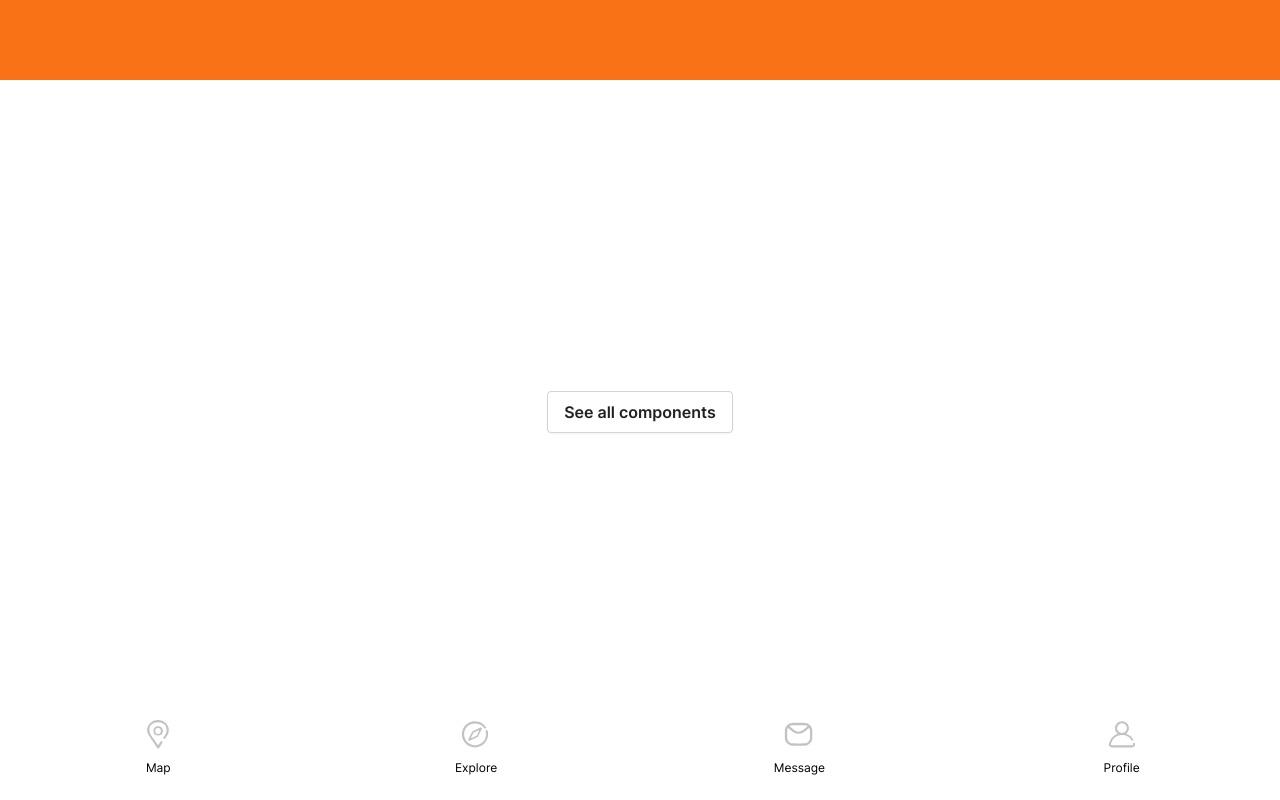
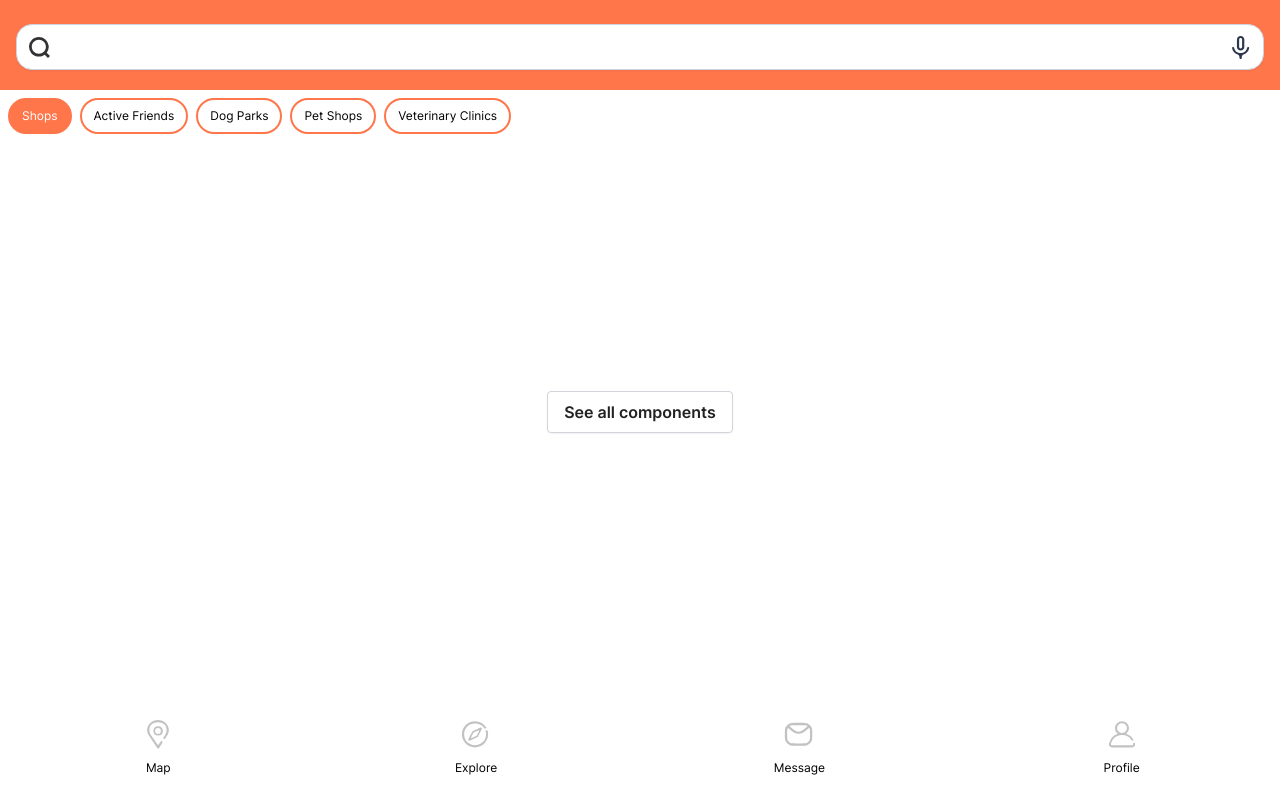
Before and after one commit to resistantJs/woofwoof, a Next.js app: page / in a window 1280 px wide. Built offline with nearby package versions, Linux system fonts and the light colour scheme.

Commit message:
testexplore

```diff
--- a/src/components/SearchBar.tsx
+++ b/src/components/SearchBar.tsx
@@ -1,11 +1,59 @@
-
-
-export default function SearchBar(){
-    return(
-        <>
-            <section className='fixed top-0 left-0 right-0 flex w-full  justify-around  text-lg bg-orange-500 py-10'>
-
-            </section>
-        </>
-    )
+export default function SearchBar() {
+  const filters = ['Shops', 'Active Friends', 'Dog Parks', 'Pet Shops','Veterinary Clinics'];
+  return (
+    <>
+      <section className='fixed top-0 left-0 right-0  w-full  justify-around   text-lg'>
+        <form className='w-full bg-orange px-4 py-5'>
+          <label className=' relative left-0 flex'>
+            <input
+              className='mt-1 block w-full rounded-2xl border border-slate-300 bg-white px-10 py-3 text-sm placeholder-slate-400 shadow-sm
+focus:border-sky-500 focus:outline-none focus:ring-1 focus:ring-sky-500'
+              type='text'
+              name='Search'
+            />
+            <div className='absolute right-3 self-center pt-1'>
+              <svg
+                width='23'
+                height='23'
+                viewBox='0 0 23 23'
+                fill='none'
+                xmlns='http://www.w3.org/2000/svg'
+              >
+                <path
+                  d='M11.625 14.5263C13.6704 14.5263 15.3091 12.9042 15.3091 10.8947L15.3214 3.63158C15.3214 1.62211 13.6704 0 11.625 0C9.57964 0 7.92857 1.62211 7.92857 3.63158V10.8947C7.92857 12.9042 9.57964 14.5263 11.625 14.5263ZM10.1464 3.51053C10.1464 2.71158 10.8118 2.05789 11.625 2.05789C12.4382 2.05789 13.1036 2.71158 13.1036 3.51053L13.0912 11.0158C13.0912 11.8147 12.4382 12.4684 11.625 12.4684C10.8118 12.4684 10.1464 11.8147 10.1464 11.0158V3.51053ZM19.2027 10.8947C18.6243 10.8947 18.1654 11.3675 18.0665 11.9374C17.5346 15.0036 14.6899 17.0684 11.625 17.0684C8.56013 17.0684 5.71544 15.0036 5.18346 11.9374C5.08458 11.3675 4.62574 10.8947 4.04732 10.8947V10.8947C3.4689 10.8947 2.9925 11.3662 3.07219 11.9391C3.49553 14.9828 5.73634 17.5058 8.61324 18.5732C9.60421 18.9408 10.3929 19.8128 10.3929 20.8698V21.7679C10.3929 22.4483 10.9445 23 11.625 23V23C12.3055 23 12.8571 22.4484 12.8571 21.7679V20.8728C12.8571 19.8149 13.6482 18.9429 14.6406 18.5764C17.5165 17.5143 19.756 14.9904 20.1782 11.9392C20.2575 11.3662 19.7811 10.8947 19.2027 10.8947V10.8947Z'
+                  fill='#2D384C'
+                />
+              </svg>
+            </div>
+            <div className=' absolute left-3 self-center pt-1'>
+              <svg
+                xmlns='http://www.w3.org/2000/svg'
+                width='23'
+                height='23'
+                fill='none'
+                viewBox='0 0 23 23'
+              >
+                <path
+                  fill='#333'
+                  fillRule='evenodd'
+                  d='M18.702 16.745L22 20.02 20.006 22l-3.319-3.296C12.511 21.737 6.685 21.05 3.34 17.13a9.747 9.747 0 01.625-13.334C7.66.202 13.526.055 17.4 3.46a9.748 9.748 0 011.301 13.286zM10.846 3.807c-3.891 0-7.046 3.132-7.046 6.997 0 3.864 3.155 6.997 7.046 6.997 3.892 0 7.046-3.132 7.046-6.997 0-3.865-3.154-6.997-7.046-6.997z'
+                  clipRule='evenodd'
+                ></path>
+              </svg>
+            </div>
+          </label>
+        </form>
+        <div className=' mt-2 flex gap-2 overflow-x-auto whitespace-nowrap px-2 text-xs'>
+          {filters.map((filter, i) => (
+            <div
+              key={i}
+              className={`rounded-full border-2 border-orange  px-3 py-2 ${i == 0 && ' text-white bg-orange' }`}
+            >
+              {filter}
+            </div>
+          ))}
+        </div>
+      </section>
+    </>
+  );
 }
--- a/src/components/nav.tsx
+++ b/src/components/nav.tsx
@@ -4,7 +4,7 @@ export default function Nav() {
   return (
     <>
       <section className='fixed bottom-0 left-0 right-0 flex w-full  justify-around  text-lg'>
-        <Link href='/map'>
+        <Link href='/'>
           <div className='bg-white p-6 text-center text-xs'>
             <svg
               xmlns='http://www.w3.org/2000/svg'
@@ -50,7 +50,7 @@ export default function Nav() {
             Explore
           </div>
         </Link>
-        <Link href='/messager'>
+        <Link href='/message'>
           <div className='bg-white p-6 text-center text-xs'>
             <svg
               xmlns='http://www.w3.org/2000/svg'
--- a/src/pages/Explore.tsx
+++ b/src/pages/Explore.tsx
@@ -1,6 +1,13 @@
+import BigBanner from "@/components/BigBanner"
+import Nav from "@/components/nav"
 export default function Explore() {
     return(
         <>
+            <div className="bg-orange py-20">
+            </div>
+            <BigBanner imgHeight={'10rem'} featured={true} img='/images/BigBanner.jpg'/>
+            <BigBanner imgHeight={'6rem'} img='/images/BigBanner.jpg'/>
+            <Nav/>
         </>
     )
 }
--- a/src/pages/Message.tsx
+++ b/src/pages/Message.tsx
@@ -1,6 +1,9 @@
 export default function Message() {
     return(
         <>
+        <div>
+
+        </div>
         </>
     )
 }
--- a/tailwind.config.js
+++ b/tailwind.config.js
@@ -33,6 +33,7 @@ module.exports = {
           900: withOpacityValue('--tw-color-primary-900'),
         },
         dark: '#222222',
+        orange: '#FF764A'
       },
       keyframes: {
         flicker: {
```
